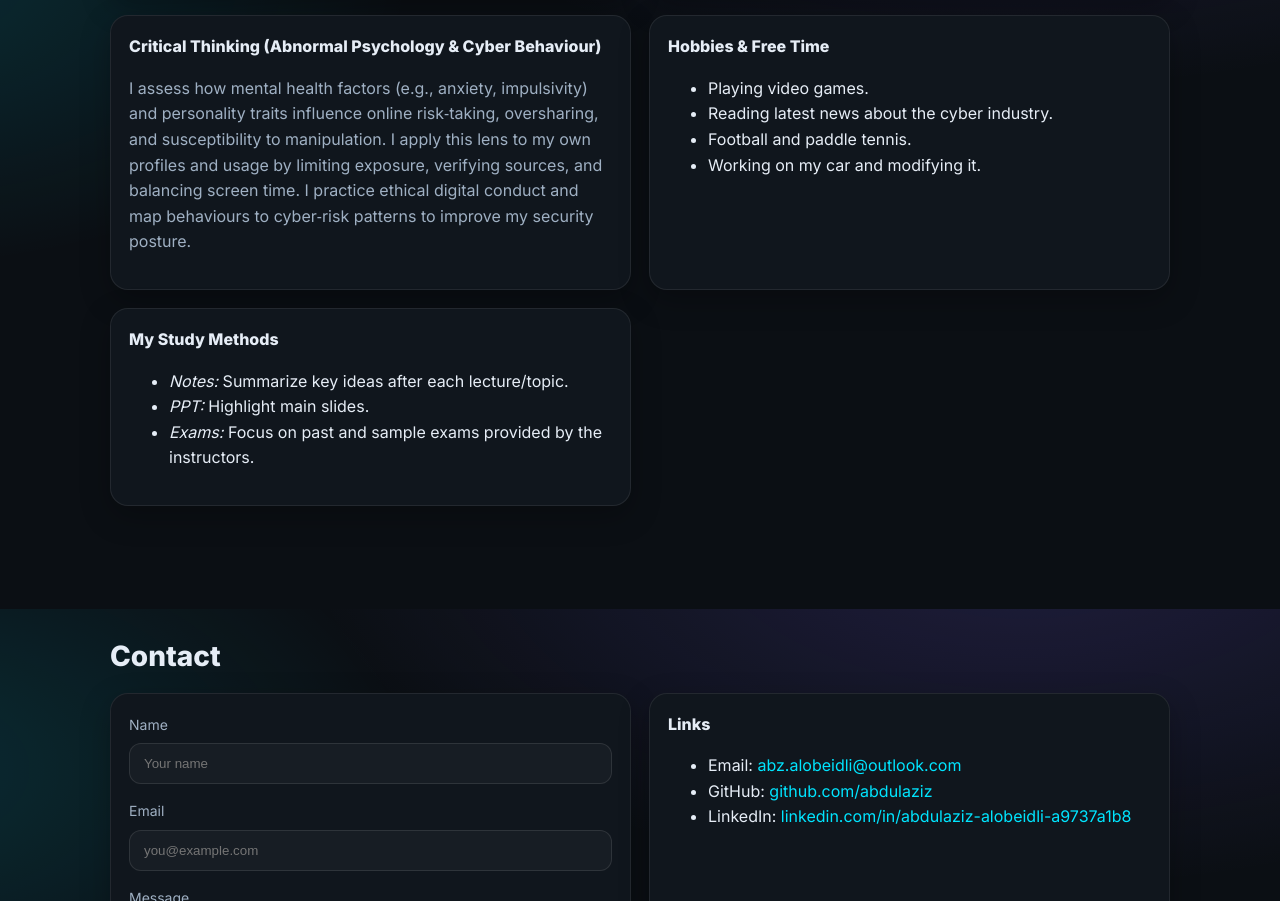
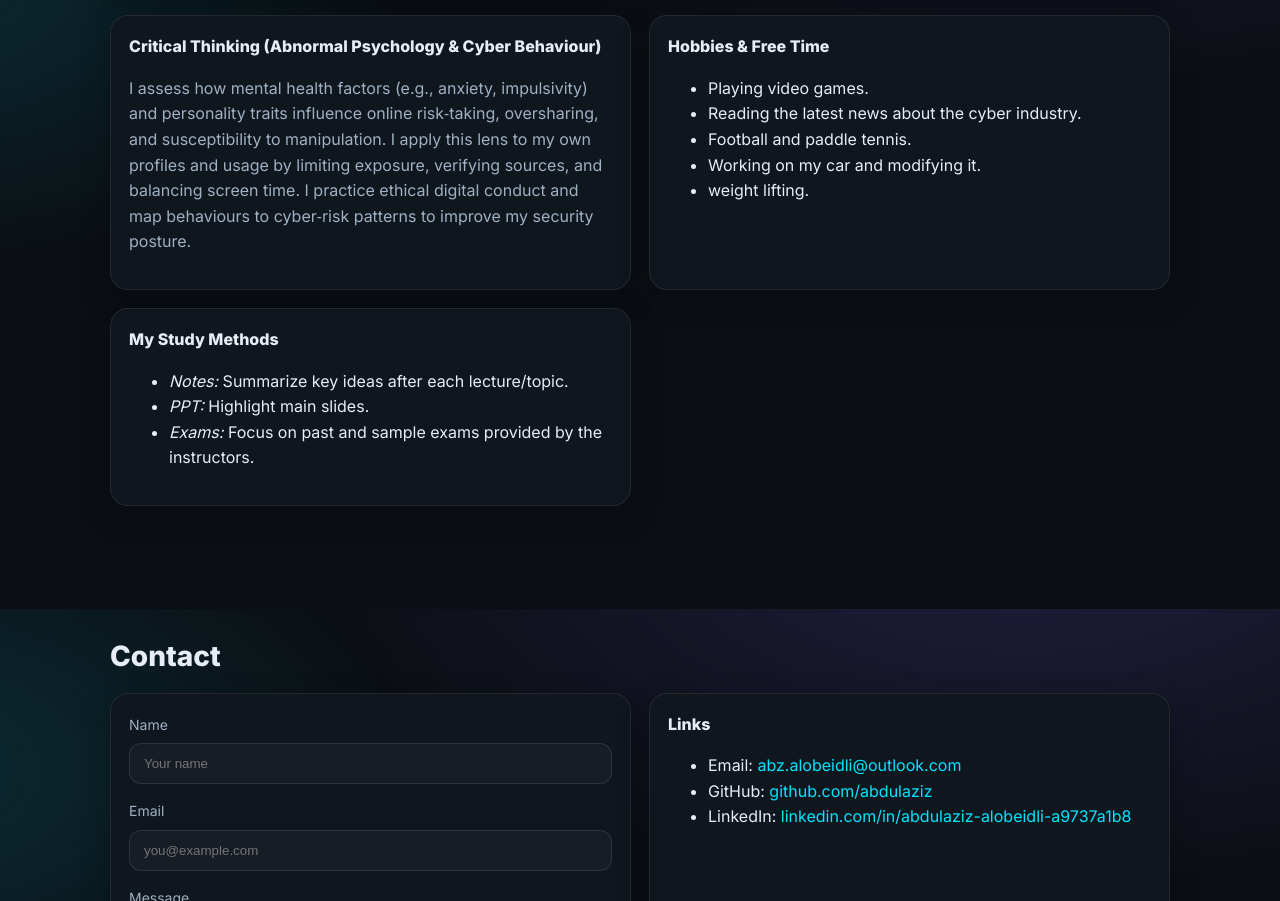
Before and after one commit to abzalobeidli-sudo/abzalobeidli-sudo.github.io, a plain HTML site: page index.html in a window 1280 px wide. Shown: the part 2591-3492 px from the top of the page. Drawn offline with Linux system fonts and the light colour scheme.

Commit message:
Update index.html

```diff
--- a/index.html
+++ b/index.html
@@ -237,9 +237,10 @@
             <strong>Hobbies & Free Time</strong>
             <ul>
               <li>Playing video games.</li>
-              <li>Reading latest news about the cyber industry.</li>
+              <li>Reading the latest news about the cyber industry.</li>
               <li>Football and paddle tennis.</li>
               <li>Working on my car and modifying it.</li>
+              <li>weight lifting.</li>
             </ul>
           </div>
           <div class="card">
```
